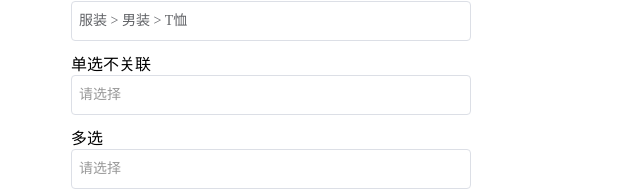
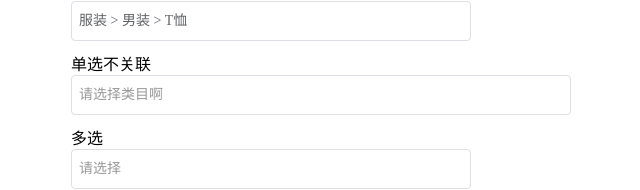
Before and after one commit to zhuss/lazy-cascader, a Vue app: page / in a window 1280 px wide. Shown: the part 181-371 px from the top of the page, without its empty margins (169-809 px from the left). Built offline with nearby package versions, Linux system fonts and the light colour scheme.

Commit message:
更新文档

```diff
--- a/src/App.vue
+++ b/src/App.vue
@@ -16,6 +16,8 @@
       <div>
         <lazy-cascader
           v-model="value3"
+          placeholder="请选择类目啊"
+          width="500px"
           filterable
           :props="props3"
         ></lazy-cascader>
```
Also changed, not shown: 1 other file (tests, documents, lock files or other folders).
